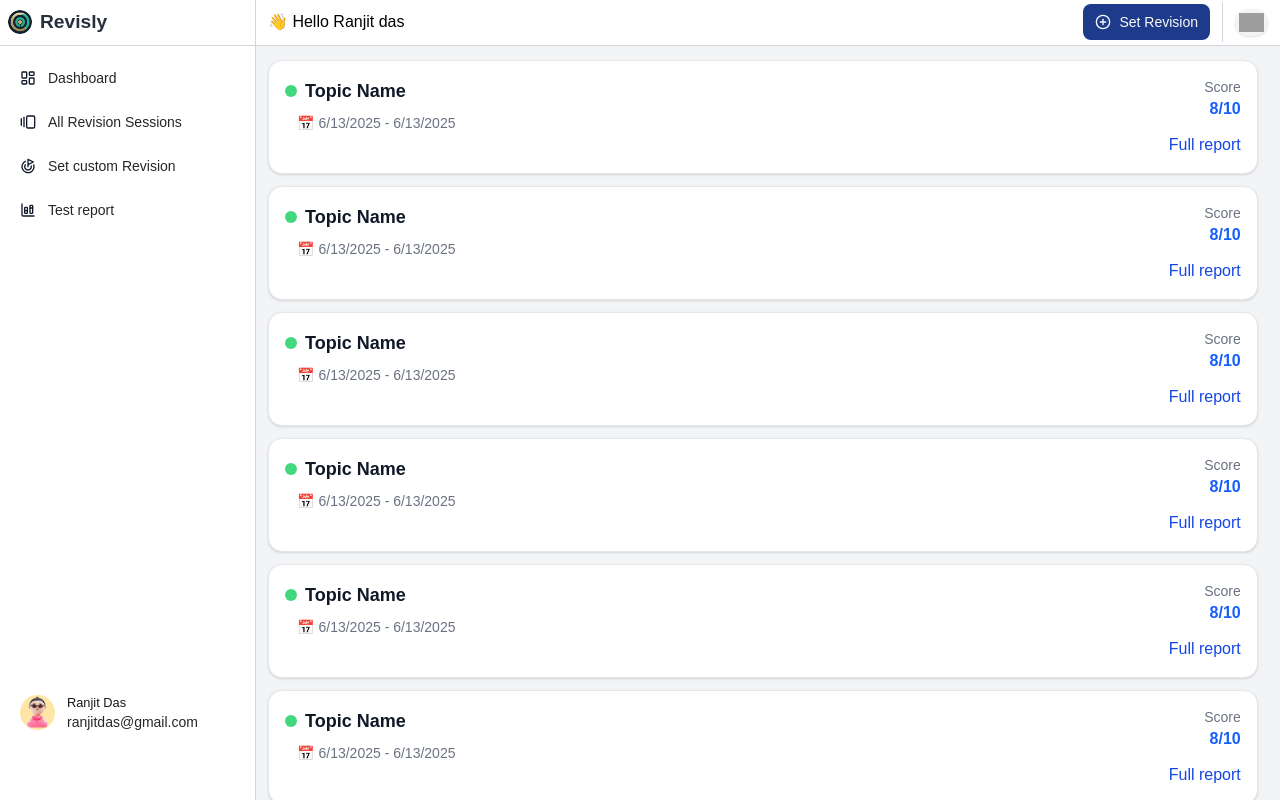
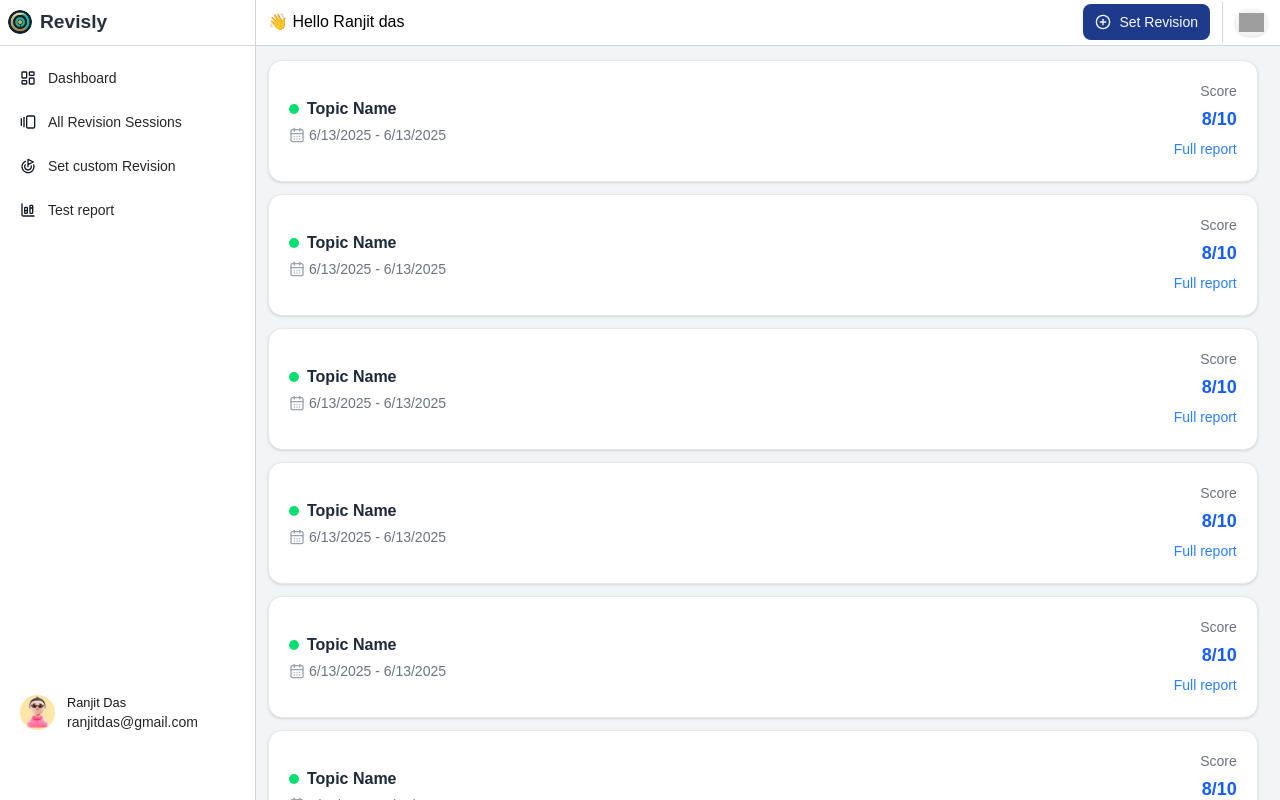
Before and after one commit to ranjit1024/revision, a Next.js app: page /revisly/report in a window 1280 px wide. Shown: the top 800 px of the page. Built offline with nearby package versions, Linux system fonts and the light colour scheme; grey boxes are pictures that could not be loaded; a web font is replaced by a local one.

Commit message:
done with ui

```diff
--- a/app/revisly/[...revision]/page.tsx
+++ b/app/revisly/[...revision]/page.tsx
@@ -1,5 +1,26 @@
+import {Score} from "@/components/ui/score"
 export default function Home(){
     return <div className="h-[90vh]">
-        fsdf
+        <div className="space-y-5 bg-white p-5 rounded-2xl shadow">
+            <div>
+            <h1 className="text-[1.5rem] text-gray-700 font-semibold mb-2">Topic Name</h1>
+            <h1>Lorem ipsum dolor sit amet, consectetur adipisicing elit. Maiores suscipit id possimus non eveniet fuga eius, illo odit impedit praesentium! Accusamus quisquam quam iusto libero id optio molestiae quasi eum.</h1>
+            </div>
+
+            <div className="mt-10 ml-1">
+                <p className="text-sm font-medium text-accent-foreground">Revion / Upcomming revison</p>
+            </div>
+
+            <div className="mt-1 flex gap-5 flex-wrap">
+                <Score/>
+                <Score/>
+                <Score/>
+                <Score/>
+                <Score/>
+                <Score/>
+                <Score/>
+            </div>
+
+        </div>
     </div>
 }
--- a/app/revisly/layout.tsx
+++ b/app/revisly/layout.tsx
@@ -14,7 +14,6 @@ import { motion } from "framer-motion";
 import { useRouter } from "next/navigation";
 import { NumberProvider } from "../context/DateContext";
 import Image from "next/image";
-import { pre } from "framer-motion/client";
 import Notification from "@/components/ui/notification";
 export default function Home({ children }: { children: ReactNode }) {
   const router = useRouter();
@@ -72,15 +71,16 @@ export default function Home({ children }: { children: ReactNode }) {
                 <p>Set Revision</p>
               </Button>
             </div>
-            <div className="w-[1] h-10 border-r-1  border-r-gray-300 bg-secondary-foreground "></div>
+            <div className="w-[1] shadow-2xs h-10 border-r-1 border-chart  border-r-gray-300 bg-secondary-foreground "></div>
             {
-              notification ?<div className="absolute bg-white  overflow-scroll h-[60vh] rounded-lg p-5 w-100 shadow top-11 right-2 ">
+              notification ?<div className="absolute bg-white space-y-4 border-1 border-gray-300 overflow-scroll h-[60vh] rounded-lg p-7 shadow top-11 right-2 scroll-smooth   ">
       <h1 className="text-muted font-semibold">Notification</h1>
       <Notification/>
       <Notification/>
       <Notification/>
       <Notification/>
-      <Notification/>
+
+
       </div>:null
             }
 
--- /dev/null
+++ b/components/ui/circulerProgress.tsx
@@ -0,0 +1,34 @@
+// components/ui/circular-progress.tsx
+'use client'
+import React from "react"
+import {
+  CircularProgressbar,
+  buildStyles,
+} from "react-circular-progressbar"
+import "react-circular-progressbar/dist/styles.css"
+
+interface CircularProgressProps {
+  value: number
+  text?: string
+  color?: string
+}
+
+export function CircularProgress({
+  value,
+  text,
+  color = "#4f46e5", // Default to indigo-600
+}: CircularProgressProps) {
+  return (
+    <div className="w-24 h-24">
+      <CircularProgressbar
+        value={value}
+        text={text || `${value}%`}
+        styles={buildStyles({
+          textColor: "#111",
+          pathColor: color,
+          trailColor: "#e5e7eb", // Tailwind gray-200
+        })}
+      />
+    </div>
+  )
+}
--- a/components/ui/notification.tsx
+++ b/components/ui/notification.tsx
@@ -1,29 +1,24 @@
-import { AlarmCheckIcon } from "lucide-react";
+
+import { BellIcon } from "lucide-react";
+
 export default function Notification() {
-    const date = new Date();
   return (
-
-      <div className="flex mt-4 gap-2 h-fit  justify-center flex-col px-4 py-2  bg-blue-300/10 rounded-sm">
-        <div className="flex justify-between mb-4 items-center">
-        <div className="flex items-center gap-3">
-          <div className="p-1 bg-accent rounded-full text-chart-5">
-            <AlarmCheckIcon className="size-5"/>
-          </div>
-          <p className="text-orange-500 font-medium">Reminder</p>
+    <div className="w-80 p-5 rounded-2xl bg-white shadow-lg border border-gray-200 space-y-3">
+      <div className="flex justify-between items-center">
+        <div className="flex items-center gap-2 text-orange-500 font-medium text-sm">
+          <BellIcon className="w-4 h-4 " />
+          <span>Reminder</span>
         </div>
-        <div>
-            <p className="text-[0.8rem] font-medium text-muted-foreground">{date.toLocaleDateString()}</p>
-        </div>
-        </div>
-        <div>
-          <p className="w-[100%] text-center"></p>
-          Lorem ipsum, dolor sit amet consectetur adipisicing elit. Tenetur, ab
-          suscipit
-        </div>
-        <div className="text-end mt-3 font-medium text-sm  text-blue-500">
-            <a className="hover:cursor-pointer text-[1rem] hover:underline underline-offset-2">Revise</a>
-        </div>
+        <span className="text-xs text-gray-400">18/06/2025</span>
       </div>
 
+      <p className="text-gray-700 text-sm leading-relaxed">
+        Lorem ipsum, dolor sit amet consectetur adipisicing elit. Tenetur, ab suscipit.
+      </p>
+
+      <button className="text-blue-600 hover:text-blue-700 transition text-sm font-semibold hover:underline underline-offset-2 hover:cursor-pointer">
+        Revise
+      </button>
+    </div>
   );
 }
--- /dev/null
+++ b/components/ui/score.tsx
@@ -0,0 +1,38 @@
+"use client"
+import React from "react"
+import { CircularProgressbar, buildStyles } from "react-circular-progressbar"
+import "react-circular-progressbar/dist/styles.css"
+import { Button } from "@/components/ui/button"
+
+export function Score({ progress = 12, revision = 1, total = 10 }) {
+  return (
+    <div className="w-[230px] h-[306px] rounded-2xl shadow-sm border-1 border-gray-100 p-4 flex flex-col justify-between bg-white">
+      {/* Header */}
+      <div className="text-sm font-medium text-indigo-800">
+        Revision {revision}/{total}
+      </div>
+
+      {/* Circular Progress */}
+      <div className="flex justify-center items-center flex-1">
+        <div className="w-30 h-30">
+          <CircularProgressbar
+            value={progress}
+            text={`${progress}%`}
+            strokeWidth={10}
+            styles={buildStyles({
+              textColor: "#111",
+              pathColor: "#6366f1", // Indigo-500
+              trailColor: "#e5e7eb", // Gray-200
+              textSize: "16px",
+            })}
+          />
+        </div>
+      </div>
+
+      {/* Button */}
+      <Button className="bg-indigo-700 hover:cursor-pointer hover:bg-indigo-800 text-white w-full mt-4">
+        View Report
+      </Button>
+    </div>
+  )
+}
--- a/components/ui/test.tsx
+++ b/components/ui/test.tsx
@@ -1,28 +1,29 @@
+import { CalendarDays } from "lucide-react";
+
 export default function Test() {
   return (
-    <div className="bg-white  p-4 rounded-xl shadow-sm border hover:shadow-md transition-transform duration-200 hover:scale-[1.01] border-gray-200 ">
+    <div className="flex justify-between items-center p-5 w-[100%] rounded-xl bg-white border border-gray-200 shadow-sm hover:shadow-md transition  ">
+      {/* Left side */}
+      <div className="space-y-1">
+        <div className="flex items-center gap-2 font-semibold text-gray-800">
+          <span className="w-2.5 h-2.5 bg-green-400 rounded-full" />
+          <span>Topic Name</span>
+        </div>
 
-
-    <div className="flex justify-between items-start   mx-auto">
-      <div>
-        <div className="flex items-center space-x-2">
-          <span className="h-3 w-3 bg-green-500 rounded-full animate-pulse"></span>
-          <h2 className="text-lg font-semibold text-gray-900">Topic Name</h2>
-        </div>
-        <div className="text-gray-500 text-sm flex items-center space-x-1 mt-2 ml-3">
-          <span>📅</span>
-          <span className="text-muted">6/13/2025 - 6/13/2025</span>
+        <div className="flex items-center text-sm text-gray-500 gap-1">
+          <CalendarDays className="w-4 h-4 text-gray-400" />
+          <span>6/13/2025 - 6/13/2025</span>
         </div>
       </div>
-      <div className="text-right text-sm">
-        <p className="text-gray-500">Score</p>
-        <p className="text-blue-600 font-semibold text-base">8/10</p>
+
+      {/* Right side */}
+      <div className="text-right space-y-1">
+        <div className="text-sm text-gray-500">Score</div>
+        <div className="text-blue-600 font-bold text-lg">8/10</div>
+        <button className="text-sm text-blue-500 hover:underline">
+          Full report
+        </button>
       </div>
-
-    </div>
-    <div className="text-end ">
-    <button className="text-blue-700 text-base hover:cursor-pointer hover:text-blue-950">Full report</button>
-    </div>
     </div>
   );
 }
--- a/package.json
+++ b/package.json
@@ -24,6 +24,7 @@
     "lucide-react": "^0.513.0",
     "next": "15.3.3",
     "react": "^19.0.0",
+    "react-circular-progressbar": "^2.2.0",
     "react-day-picker": "^9.7.0",
     "react-dom": "^19.0.0",
     "react-hook-form": "^7.58.0",
```
Also changed, not shown: 1 other file (tests, documents, lock files or other folders).
